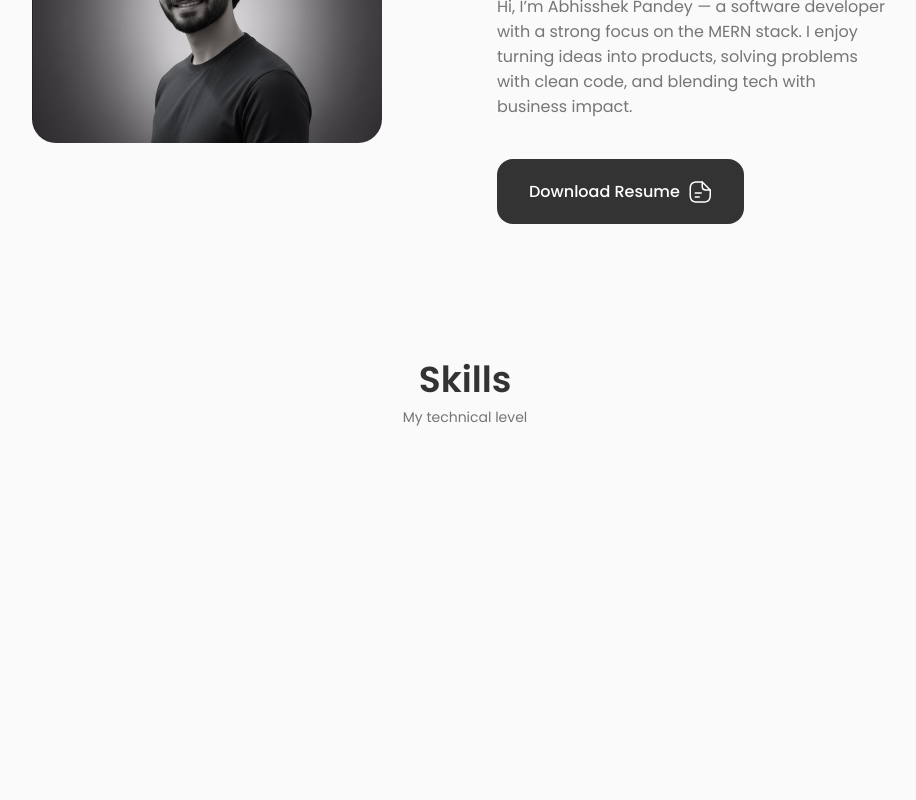
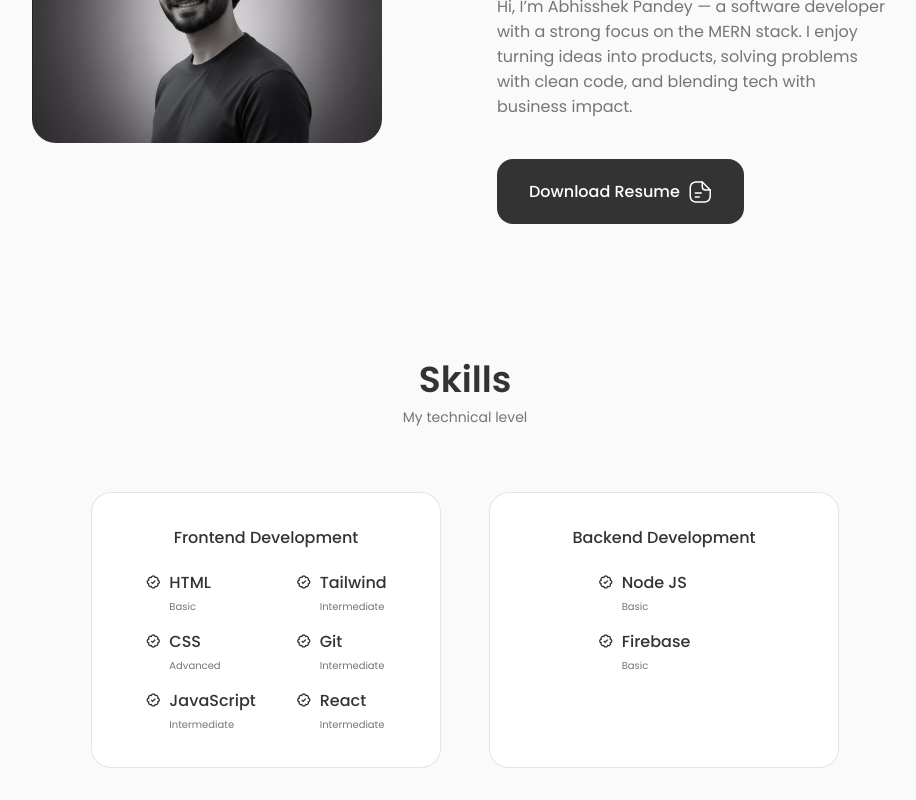
Before and after one commit to abhishekpandey-001/Portfolio, a React (Vite) app: page / in a window 1280 px wide. Shown: the part 1184-1984 px from the top of the page, without its empty margins (175-1091 px from the left). Before the commit the page ends 1708 px from the top, so only its background shows below. Built offline with nearby package versions, Linux system fonts and the light colour scheme.

Commit message:
added the skills section

```diff
--- a/src/Components/skills/Backend.jsx
+++ b/src/Components/skills/Backend.jsx
@@ -2,7 +2,71 @@ import React from "react";
 
 const Backend = ()=>{
     return(
-        <></>
+        <div className="skills__content">
+            <h3 className="skills__title">Backend Development</h3>
+
+            <div className="skills__box">
+                <div className="skills__group">
+                    <div className="skills__data">
+                        <i className='bx  bx-badge-check'></i>
+
+                        <div>
+                            <h3 className="skills__name">Node JS</h3>
+                            <span className="skills__level">Basic</span>
+                        </div>
+                    </div>
+
+                    <div className="skills__data">
+                        <i className='bx  bx-badge-check'></i>
+
+                        <div>
+                            <h3 className="skills__name">Firebase</h3>
+                            <span className="skills__level">Basic</span>
+                        </div>
+                    </div>
+
+                    <div className="skills__data">
+                        {/* <i className='bx  bx-badge-check'></i> */}
+
+                        <div>
+                            <h3 className="skills__name"></h3>
+                            <span className="skills__level"></span>
+                        </div>
+                    </div>
+                </div>
+
+
+
+                <div className="skills__group">
+                    <div className="skills__data">
+                        {/* <i className='bx  bx-badge-check'></i> */}
+
+                        <div>
+                            <h3 className="skills__name"></h3>
+                            <span className="skills__level"></span>
+                        </div>
+                    </div>
+
+                    <div className="skills__data">
+                        {/* <i className='bx  bx-badge-check'></i> */}
+
+                        <div>
+                            <h3 className="skills__name"></h3>
+                            <span className="skills__level"></span>
+                        </div>
+                    </div>
+
+                    <div className="skills__data">
+                        {/* <i className='bx  bx-badge-check'></i> */}
+
+                        <div>
+                            <h3 className="skills__name"></h3>
+                            <span className="skills__level"></span>
+                        </div>
+                    </div>
+                </div>
+            </div>
+        </div>
     )
 }
 
--- a/src/Components/skills/Frontend.jsx
+++ b/src/Components/skills/Frontend.jsx
@@ -2,7 +2,71 @@ import React from "react";
 
 const Frontend = ()=>{
     return(
-        <></>
+        <div className="skills__content">
+            <h3 className="skills__title">Frontend Development</h3>
+
+            <div className="skills__box">
+                <div className="skills__group">
+                    <div className="skills__data">
+                        <i className='bx  bx-badge-check'></i>
+
+                        <div>
+                            <h3 className="skills__name">HTML</h3>
+                            <span className="skills__level">Basic</span>
+                        </div>
+                    </div>
+
+                    <div className="skills__data">
+                        <i className='bx  bx-badge-check'></i>
+
+                        <div>
+                            <h3 className="skills__name">CSS</h3>
+                            <span className="skills__level">Advanced</span>
+                        </div>
+                    </div>
+
+                    <div className="skills__data">
+                        <i className='bx  bx-badge-check'></i>
+
+                        <div>
+                            <h3 className="skills__name">JavaScript</h3>
+                            <span className="skills__level">Intermediate</span>
+                        </div>
+                    </div>
+                </div>
+
+
+
+                <div className="skills__group">
+                    <div className="skills__data">
+                        <i className='bx  bx-badge-check'></i>
+
+                        <div>
+                            <h3 className="skills__name">Tailwind</h3>
+                            <span className="skills__level">Intermediate</span>
+                        </div>
+                    </div>
+
+                    <div className="skills__data">
+                        <i className='bx  bx-badge-check'></i>
+
+                        <div>
+                            <h3 className="skills__name">Git</h3>
+                            <span className="skills__level">Intermediate</span>
+                        </div>
+                    </div>
+
+                    <div className="skills__data">
+                        <i className='bx  bx-badge-check'></i>
+
+                        <div>
+                            <h3 className="skills__name">React</h3>
+                            <span className="skills__level">Intermediate</span>
+                        </div>
+                    </div>
+                </div>
+            </div>
+        </div>
     )
 }
 
--- a/src/Components/skills/skills.css
+++ b/src/Components/skills/skills.css
@@ -0,0 +1,55 @@
+.skills__container {
+    grid-template-columns: repeat(2, 350px);
+    column-gap: 3rem;
+    justify-content: center;
+}
+
+.skills__content {
+    background-color: var(--container-color);
+    border: 1px solid rgba(0, 0, 0, 0.1);
+    padding: 2rem 4rem;
+    border-radius: 1.25rem;
+}
+
+.skills__title {
+    font-size: var(--normal-font-size);
+    font-weight: var(--font-medium);
+    text-align: center;
+    margin-bottom: var(--mb-1-5);
+}
+
+.skills__box {
+    display: flex;
+    justify-content: center;
+    column-gap: 2.5rem;
+}
+
+
+
+.skills__group {
+    display: grid;
+    align-items: flex-start;
+    row-gap: 1rem;
+}
+
+
+
+.skills__data {
+    display: flex;
+    column-gap: 0.5rem;
+}
+
+.skills .bx-badge-check {
+    font-size: 1rem;
+    color: var(--title-color);
+}
+
+.skills__name {
+    font-size: var(--normal-font-size);
+    font-weight: var(--font-medium);
+    line-height: 18px;
+}
+
+.skills__level {
+    font-size: var(--tiny-font-size);
+}
```
